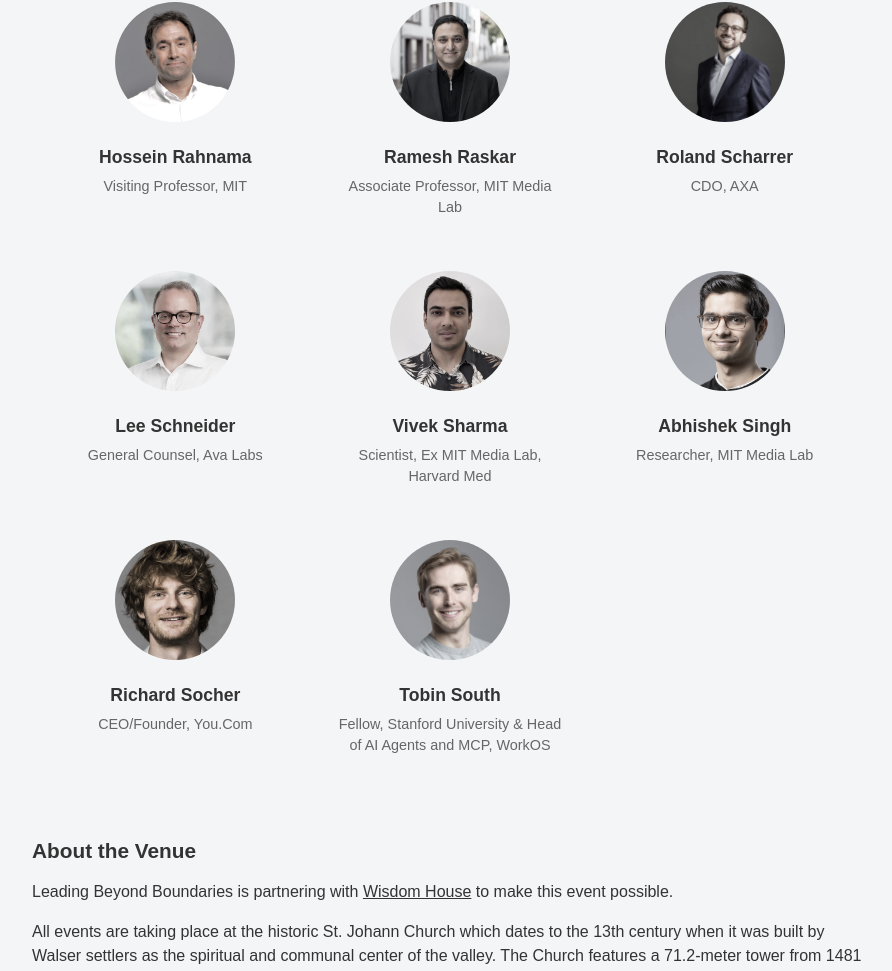
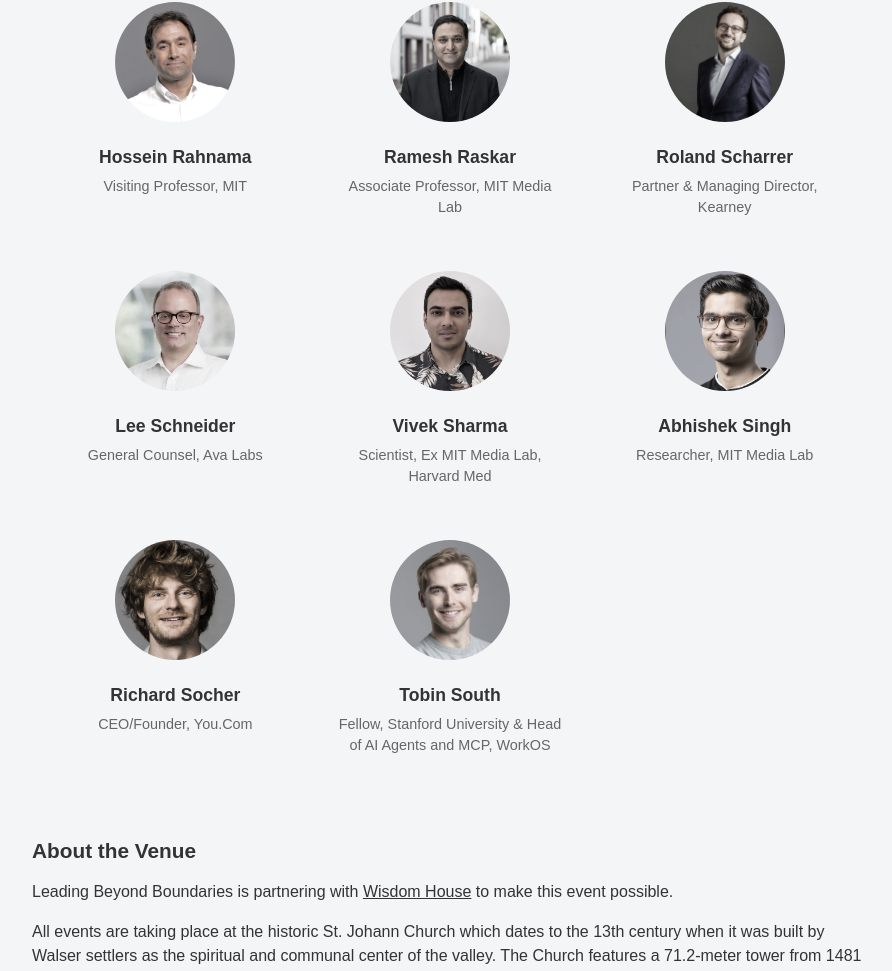
Before and after one commit to tobinsouth/LBB, a plain HTML site: page index.html in a window 1280 px wide. Shown: the part 8679-9650 px from the top of the page, without its empty margins (190-1082 px from the left). Drawn offline with Linux system fonts and the light colour scheme.

Commit message:
Update index.html

```diff
--- a/index.html
+++ b/index.html
@@ -791,7 +791,7 @@
         <div class="speaker">
           <img src="assets/img/speakers/Roland_Scharrer.jpg" alt="Headshot">
           <h3>Roland Scharrer</h3>
-          <p>CDO, AXA</p>
+          <p>Partner &amp; Managing Director, Kearney</p>
         </div>
 
         <div class="speaker">
```
